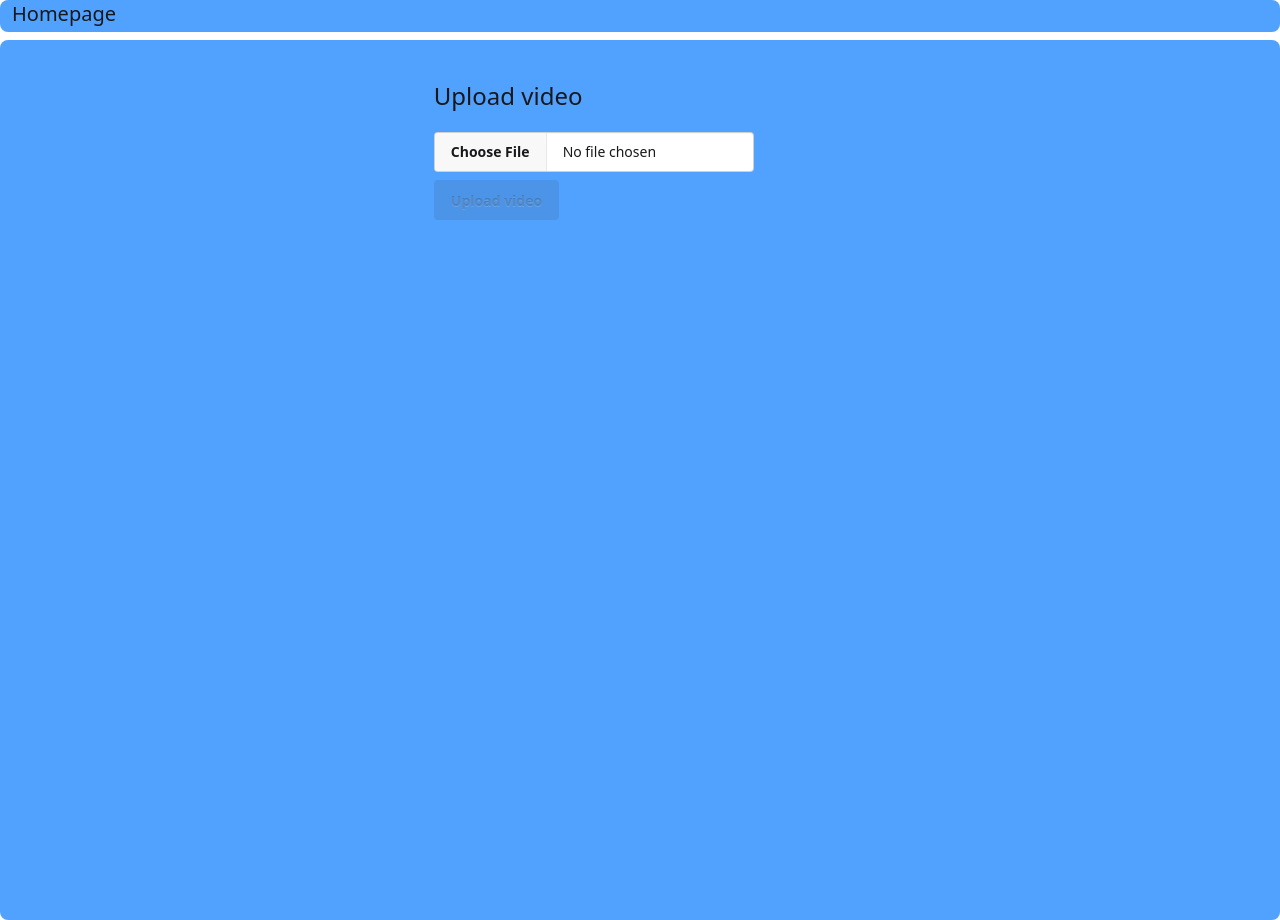
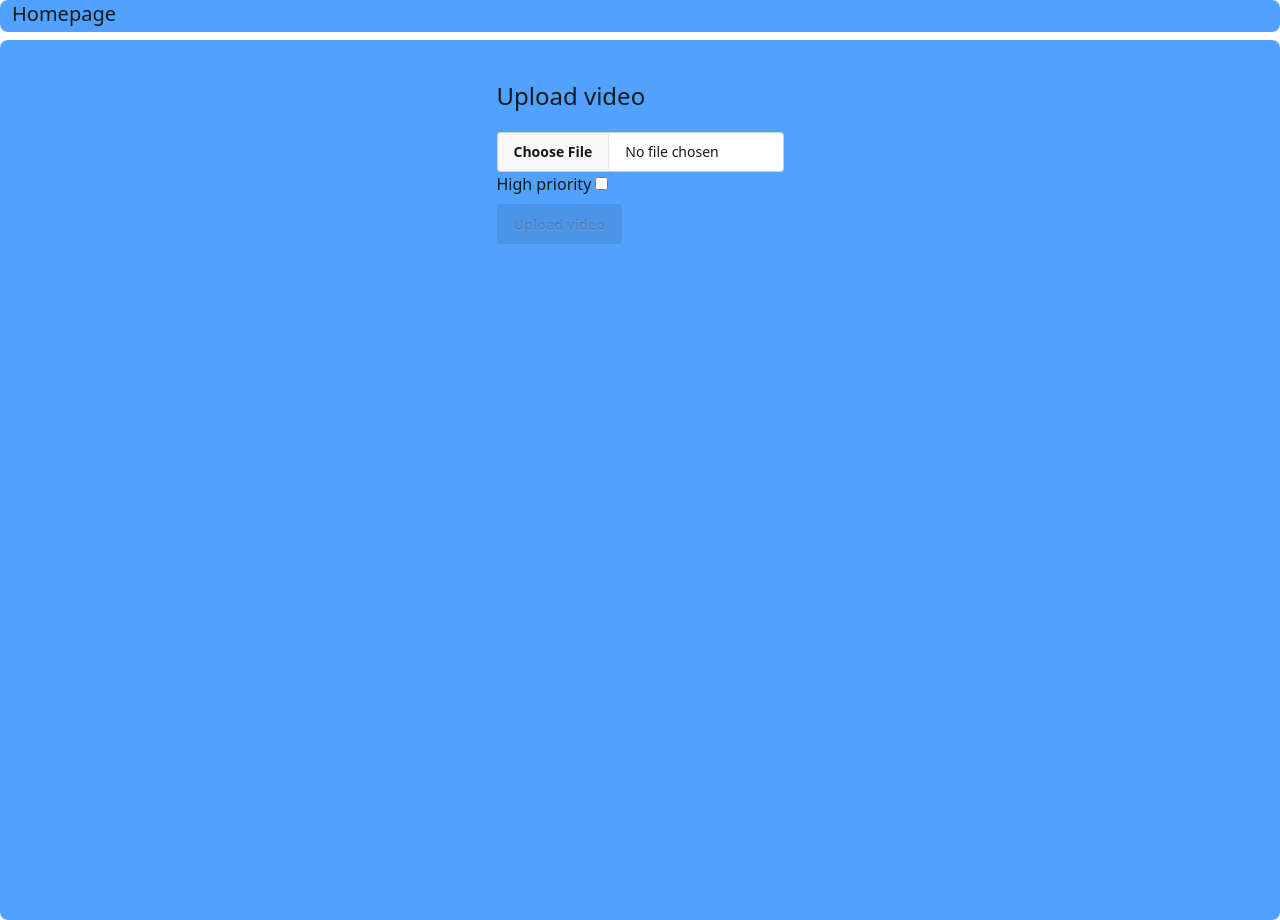
Before and after one commit to mecsbalint/async-video-transcoding, a React (Vite) app in the folder frontend/: page /upload in a window 1280 px wide. Built offline with nearby package versions, Linux system fonts and the light colour scheme.

Commit message:
Implement priority setting in Frontend

```diff
--- a/frontend/src/pages/UploadPage.tsx
+++ b/frontend/src/pages/UploadPage.tsx
@@ -4,12 +4,13 @@ import { useNavigate } from "react-router-dom";
 
 function UploadPage() {
     const [file, setFile] = useState<File | null>(null);
+    const [priorityHigh, setPriorityHigh] = useState<boolean>(false);
     const navigate = useNavigate();
 
     async function handleSubmit(event: React.FormEvent<HTMLFormElement>) {
         event.preventDefault();
 
-        uploadVideo(file as File).then(response => {
+        uploadVideo(file as File, priorityHigh).then(response => {
             if (response.status === 201) {
                 navigate("/joblist");
             }
@@ -25,9 +26,15 @@ function UploadPage() {
                     setFile(event.target.files[0]);
                 }
                 }} />
-            <button type="submit" className="btn btn-primary mt-2" disabled={file === null}>
-                Upload video
-            </button>
+            <div>
+                <span className="pr-1">High priority</span>
+                <input type="checkbox" onChange={event => setPriorityHigh(event.target.checked)} />
+            </div>
+            <div>
+                <button type="submit" className="btn btn-primary mt-2" disabled={file === null}>
+                    Upload video
+                </button>
+            </div>
         </form>
     )
 }
--- a/frontend/src/services/apiRequest.ts
+++ b/frontend/src/services/apiRequest.ts
@@ -4,7 +4,6 @@ type ApiRequestParams = {
   method?: "GET" | "POST" | "DELETE" | "PUT" | "PATCH" | "HEAD",
   body?: string | FormData,
   headers?: {[key: string]: string},
-  jwt?: string | null
 };
 
 export type ApiResponse<T = any> = {
--- a/frontend/src/services/videoService.ts
+++ b/frontend/src/services/videoService.ts
@@ -1,10 +1,10 @@
 import { apiRequest, ApiResponse } from "./apiRequest";
 
-export async function uploadVideo(video: File): Promise<ApiResponse<null>> {
+export async function uploadVideo(video: File, priorityHigh: boolean): Promise<ApiResponse<null>> {
     const formData = new FormData();
     formData.append("video", video);
 
-    const responseObj = await apiRequest<null>({url: "/api/uploads", method: "POST", body: formData});
+    const responseObj = await apiRequest<null>({url: `/api/uploads${priorityHigh ? "?priority=high" : ""}`, method: "POST", body: formData});
 
     return responseObj;
 }
```
